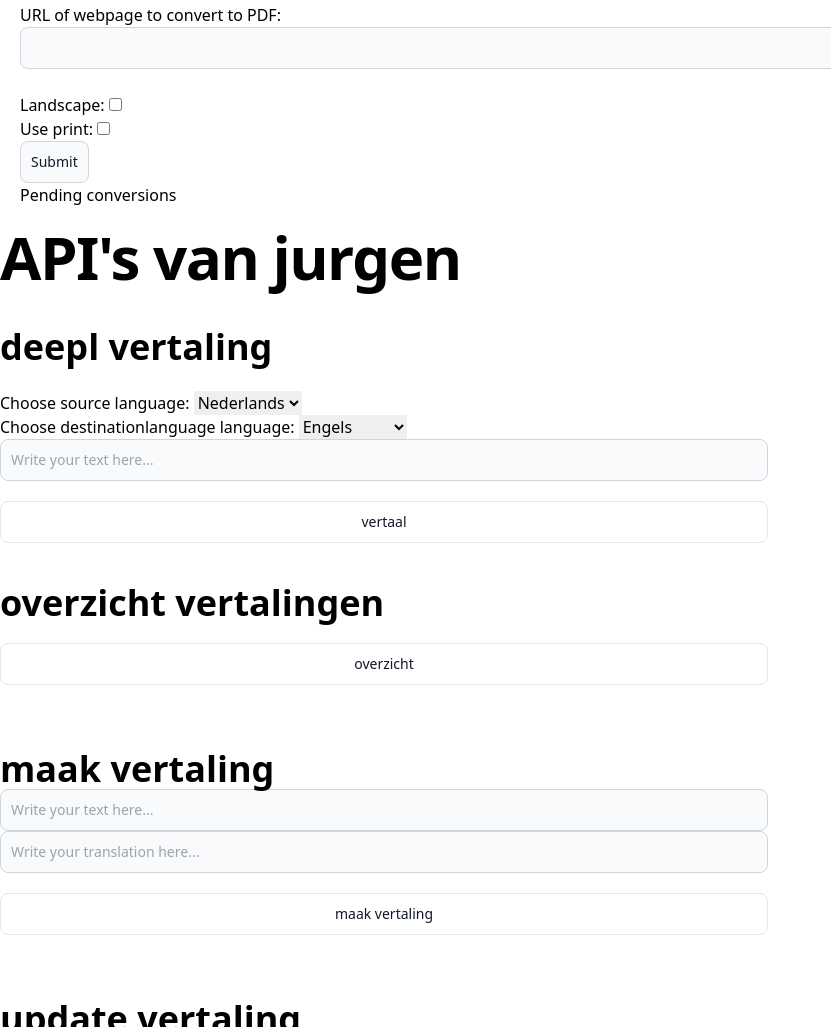
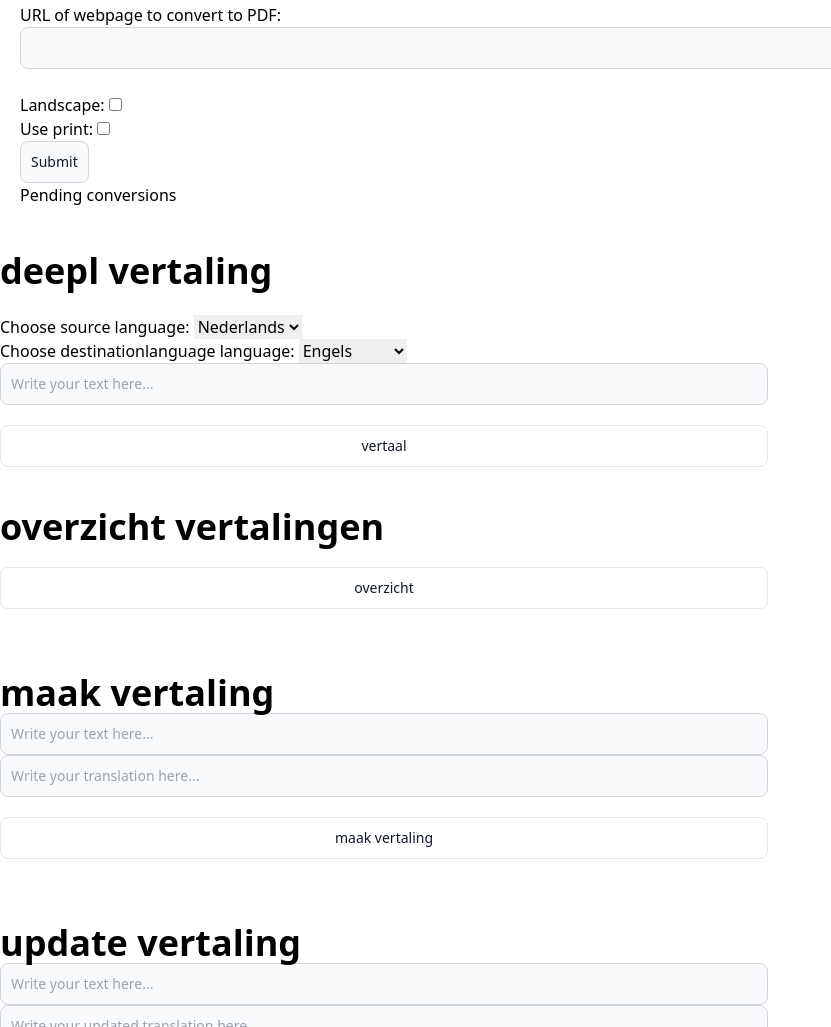
Before and after one commit to jurgen-mustafa/soa_groep12, a plain HTML site: page index.html in a window 1280 px wide. Shown: the part 2010-3037 px from the top of the page, without its empty margins (0-831 px from the left). Drawn offline with nearby package versions, Linux system fonts and the light colour scheme; no server answers.

Commit message:
Update index.html

```diff
--- a/index.html
+++ b/index.html
@@ -102,8 +102,6 @@
 
         <div>
             <!-- API's van jurgen -->
-
-        <h2 class="mb-4 text-4xl font-extrabold tracking-tight leading-none text-black md:text-5xl lg:text-6xl">API's van jurgen</h2>
         <br>
         <h3 class="text-4xl font-extrabold text-black">deepl vertaling</h3>
         <br>
```
